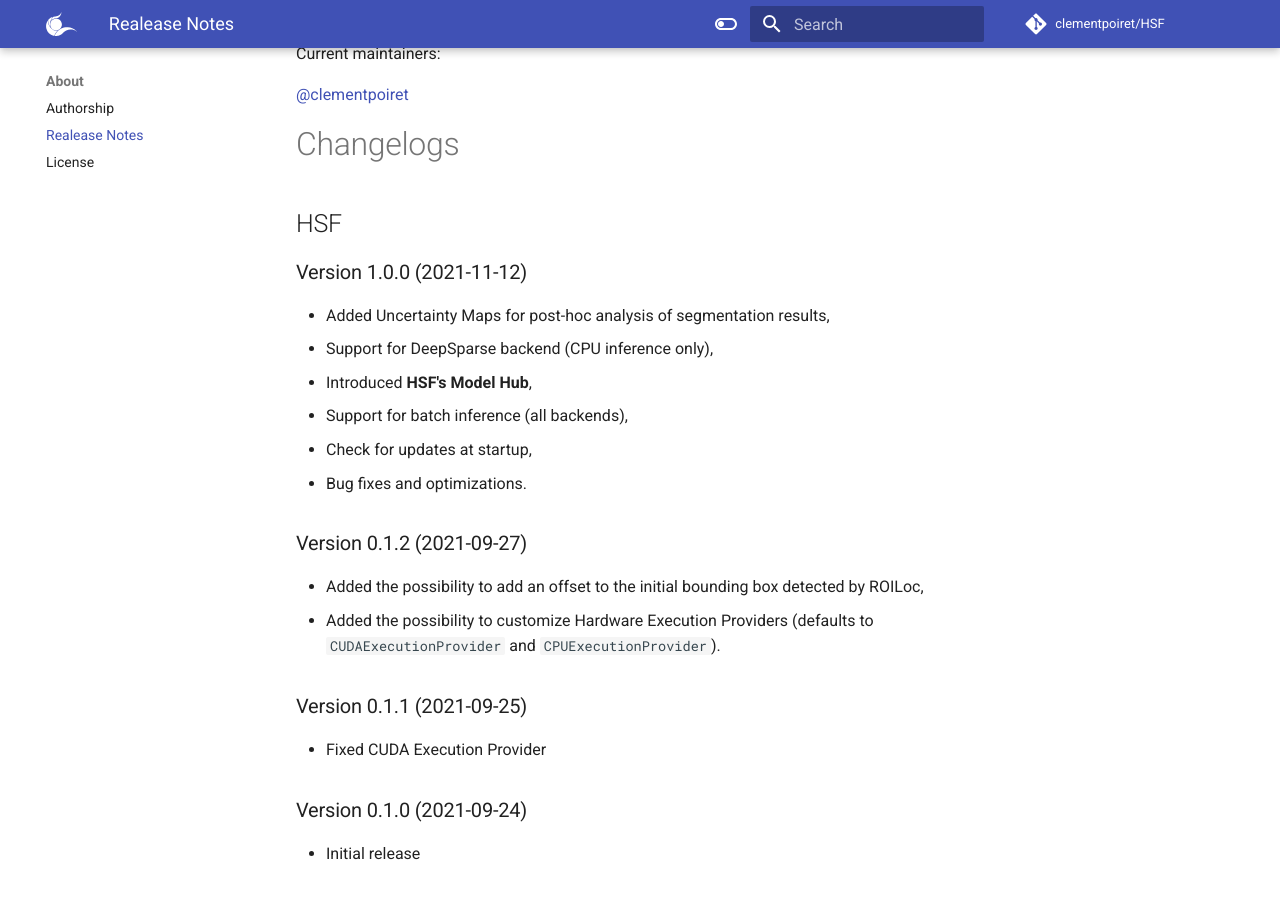
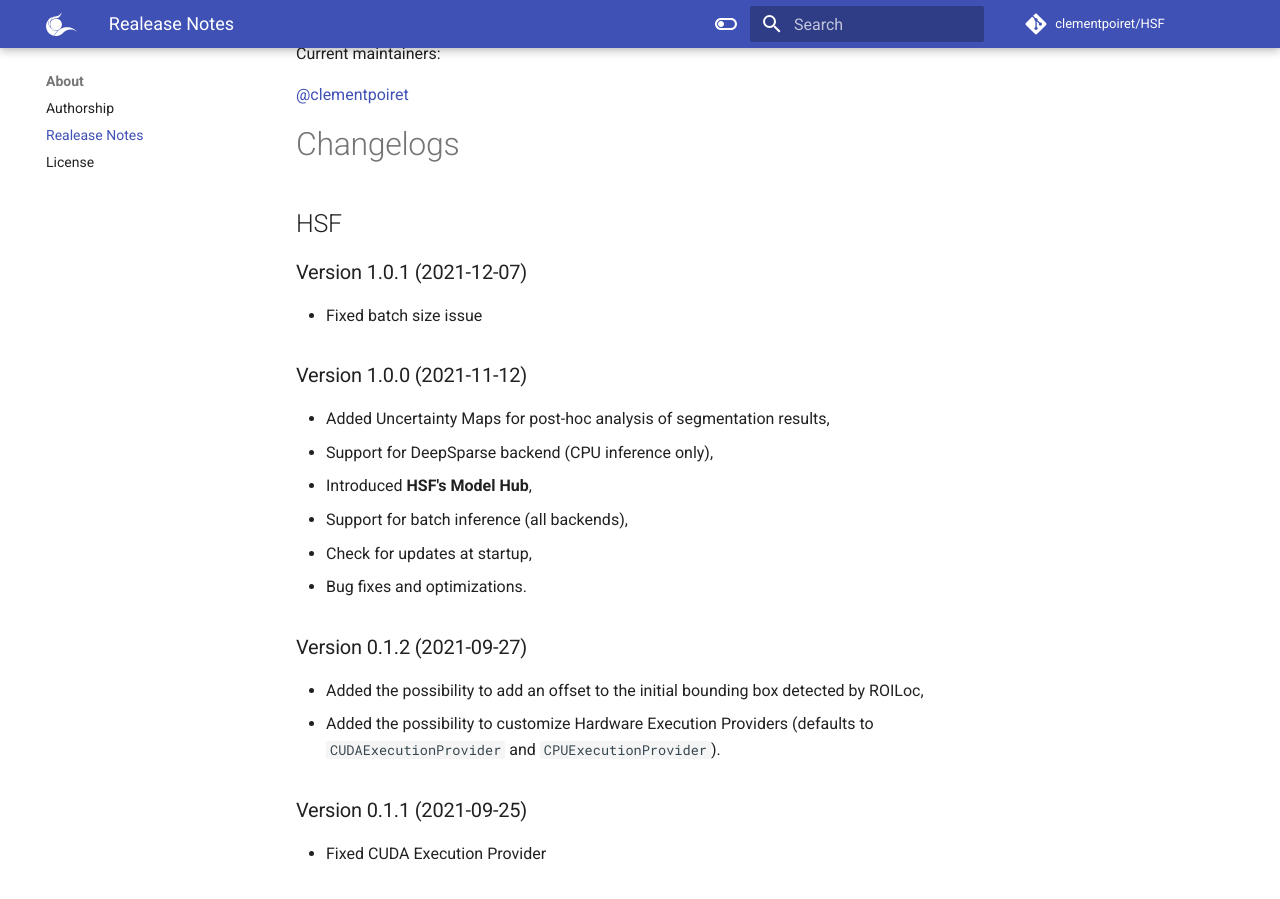
Before and after one commit to clementpoiret/HSF, an MkDocs documentation site: the page built from docs/about/release-notes.md, in a window 1280 px wide and 900 px high, scrolled down 366 px. Built offline with MkDocs 1.6.1 and Material for MkDocs 9.7.7, drawn with Linux system fonts in a browser that asks for light colours; comment, search, counter and statistics services are not loaded; the version menu is left out.

Commit message:
Bump to v1.0.1

```diff
--- a/docs/about/release-notes.md
+++ b/docs/about/release-notes.md
@@ -15,6 +15,10 @@
 # Changelogs
 
 ## HSF
+
+### Version 1.0.1 (2021-12-07)
+
+* Fixed batch size issue
 
 ### Version 1.0.0 (2021-11-12)
 
--- a/hsf/__init__.py
+++ b/hsf/__init__.py
@@ -1 +1 @@
-__version__ = '1.0.0'
+__version__ = '1.0.1'
--- a/pyproject.toml
+++ b/pyproject.toml
@@ -1,6 +1,6 @@
 [tool.poetry]
 name = "HSF"
-version = "1.0.0"
+version = "1.0.1"
 description = "A simple yet exhaustive segmentation tool of the Hippocampal Subfields in T1w and T2w MRIs."
 authors = ["Clément POIRET <poiret.clement@outlook.fr>"]
 license = "MIT"
```
Also changed, not shown: docs/index.md (+1 -1 lines), README.rst, 1 other file.
